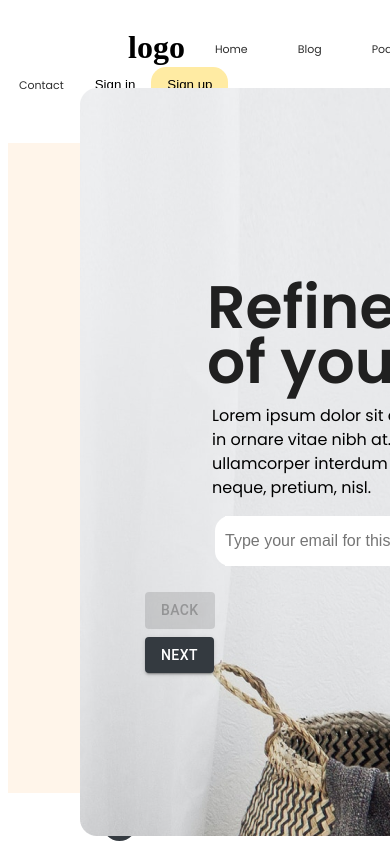
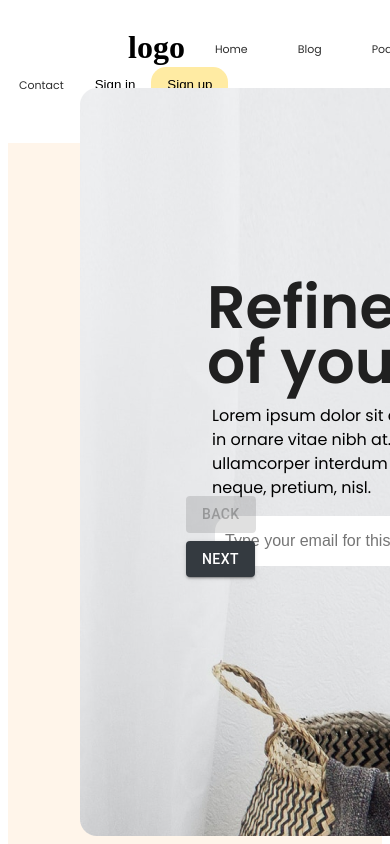
Before and after one commit to KarthikHebbarMN/SocketWebClient, a Next.js app: page / in a window 390 px wide. Shown: the top 844 px of the page. Built offline with nearby package versions, Linux system fonts and the light colour scheme.

Commit message:
responsive commit

```diff
--- a/Components/Userflow/styles.module.css
+++ b/Components/Userflow/styles.module.css
@@ -1,18 +1,22 @@
 .container {
+    width : 100%;
+    height : auto;
     display: flex;
+    flex-direction: column;
     background-color: #FFF5EA;
-
+    justify-content: space-around;
+    flex-flow: nowrap;
 }
 
 
 .root {
-    width : 40%;
+    width : 50%;
     height : 60vh;
     padding : 100px 35px 35px 70px;
 }
 
 .image {
-    width : 300px;
+    width : 50%;
     height : 550px;
     margin : 50px 191px 50px 300px;
 }
@@ -21,3 +25,33 @@
     height : 500px;
     margin : 20px 10px 10px 20px;
 }
+
+@media screen and (max-width: 1200px) {
+   .root {
+       width : 50%;
+
+   }
+   .image {
+       width : 50%;
+   }
+}
+
+@media screen and (max-width : 600px){
+    .container {
+        flex-flow: wrap;
+    }
+    .root {
+        height: auto;
+        width : 100%
+    }
+
+}
+
+@media screen and (max-width : 1200px){
+    .root, .image {
+        width : 50%;
+    }
+    /* .container {
+        flex-flow: nowrap;
+    } */
+}
```
